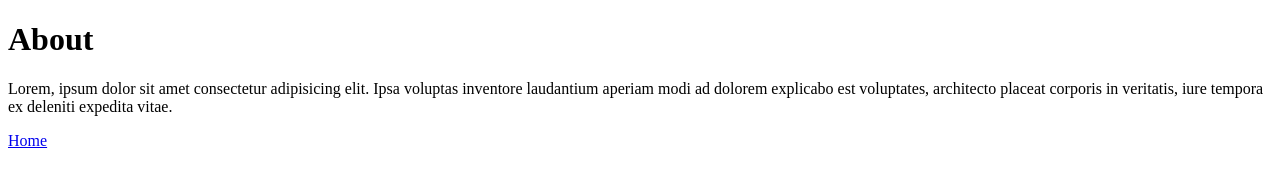
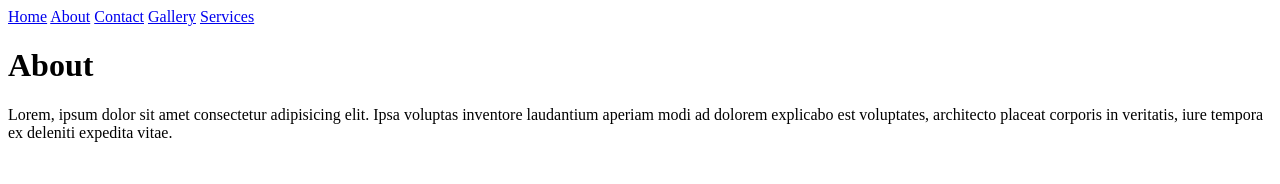
Before and after one commit to izhanfarooqshk/assi3, a plain HTML site: page pages/about.html in a window 1280 px wide. Drawn offline with Linux system fonts and the light colour scheme.

Commit message:
Update about.html

```diff
--- a/pages/about.html
+++ b/pages/about.html
@@ -6,8 +6,14 @@
     <title>Document</title>
 </head>
 <body>
+    <a href="../index.html">Home</a>
+    <a href="../pages/about.html">About</a>
+    <a href="../pages/contact.html">Contact</a>
+    <a href="../pages/gallery.html">Gallery</a>
+    <a href="../pages/services.html">Services</a>
     <h1>About</h1>
     <p>Lorem, ipsum dolor sit amet consectetur adipisicing elit. Ipsa voluptas inventore laudantium aperiam modi ad dolorem explicabo est voluptates, architecto placeat corporis in veritatis, iure tempora ex deleniti expedita vitae.</p>
-    <a href="../index.html">Home</a>
+
 </body>
+
 </html>
```
